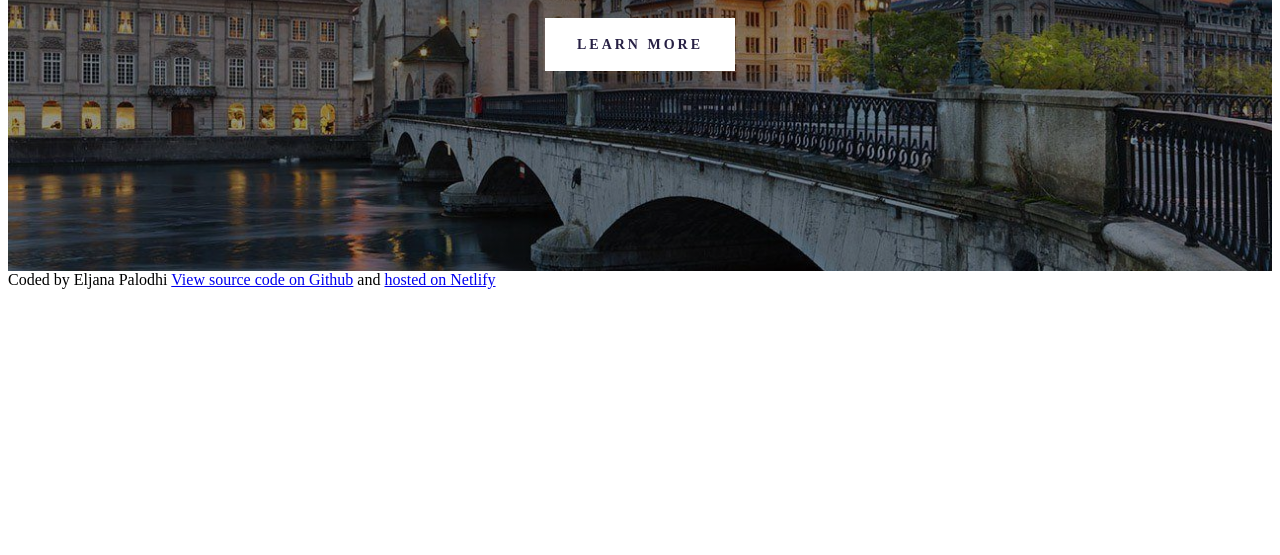
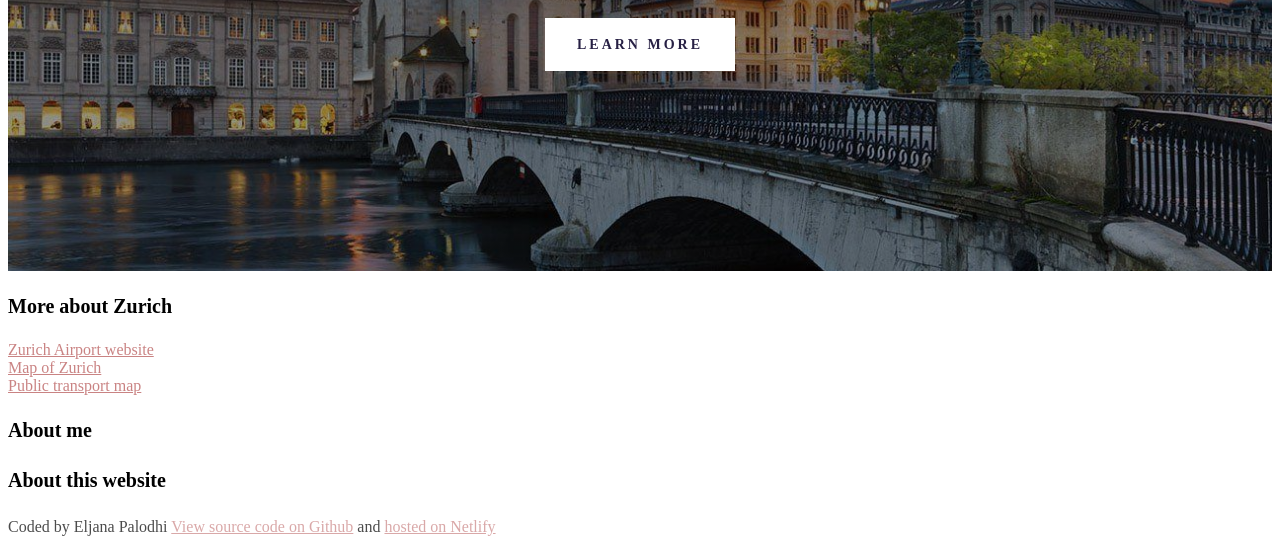
Before and after one commit to eljanaPalodhi/travel-project, a plain HTML site: page index.html in a window 1280 px wide. Shown: the part 438-993 px from the top of the page. Before the commit the page ends 800 px from the top, so only its background shows below. Drawn offline with Linux system fonts and the light colour scheme.

```diff
--- a/index.html
+++ b/index.html
@@ -15,14 +15,55 @@
         <h2>Capital city of Switzerland</h2>
         <a href="http://">learn more</a>
       </header>
+
+      <footer>
+        <section class="grid">
+          <div>
+            <h3>More about Zurich</h3>
+
+            <ul>
+              <li>
+                <a
+                  href="https://www.aeroportolisboa.pt/en/lis/home"
+                  target="_blank"
+                >
+                  Zurich Airport website
+                </a>
+              </li>
+              <li>
+                <a href="https://goo.gl/maps/8ZwWBBJVZduUNuXNA" target="_blank">
+                  Map of Zurich
+                </a>
+              </li>
+              <li>
+                <a
+                  href="https://www.metrolisboa.pt/en/travel/diagrams-and-maps/"
+                  target="_blank"
+                >
+                  Public transport map
+                </a>
+              </li>
+            </ul>
           </div>
-    <div className="footer">
+          <div>
+            <h3>About me</h3>
+            <p></p>
+          </div>
+          <div>
+            <h3>About this website</h3>
+            <p>
               Coded by Eljana Palodhi
               <a href="https://github.com/eljanaPalodhi/travel-project">
                 View source code on Github</a
               >
               and
-      <a href="https://travel-project-999.netlify.app/"> hosted on Netlify </a>
+              <a href="https://travel-project-999.netlify.app/">
+                hosted on Netlify
+              </a>
+            </p>
+          </div>
+        </section>
+      </footer>
     </div>
   </body>
 </html>
--- a/src/style.css
+++ b/src/style.css
@@ -55,6 +55,34 @@ header h2 {
   }
 }
 
+footer h3 {
+  font-weight: 700;
+  font-size: 20px;
+  line-height: 30px;
+}
+
+footer p {
+  font-weight: 400;
+  font-size: 16px;
+  opacity: 0.7;
+  margin-right: 20px;
+  line-height: 24px;
+}
+
+footer ul {
+  padding: 0;
+}
+
+footer li {
+  list-style: none;
+  margin: 0;
+  padding: 0;
+}
+
+footer a {
+  color: rgb(179, 79, 79);
+  opacity: 0.7;
+}
 header a {
   font-weight: 700;
   font-size: 14px;
```
Lines whose indentation alone changed are shown as unchanged.
